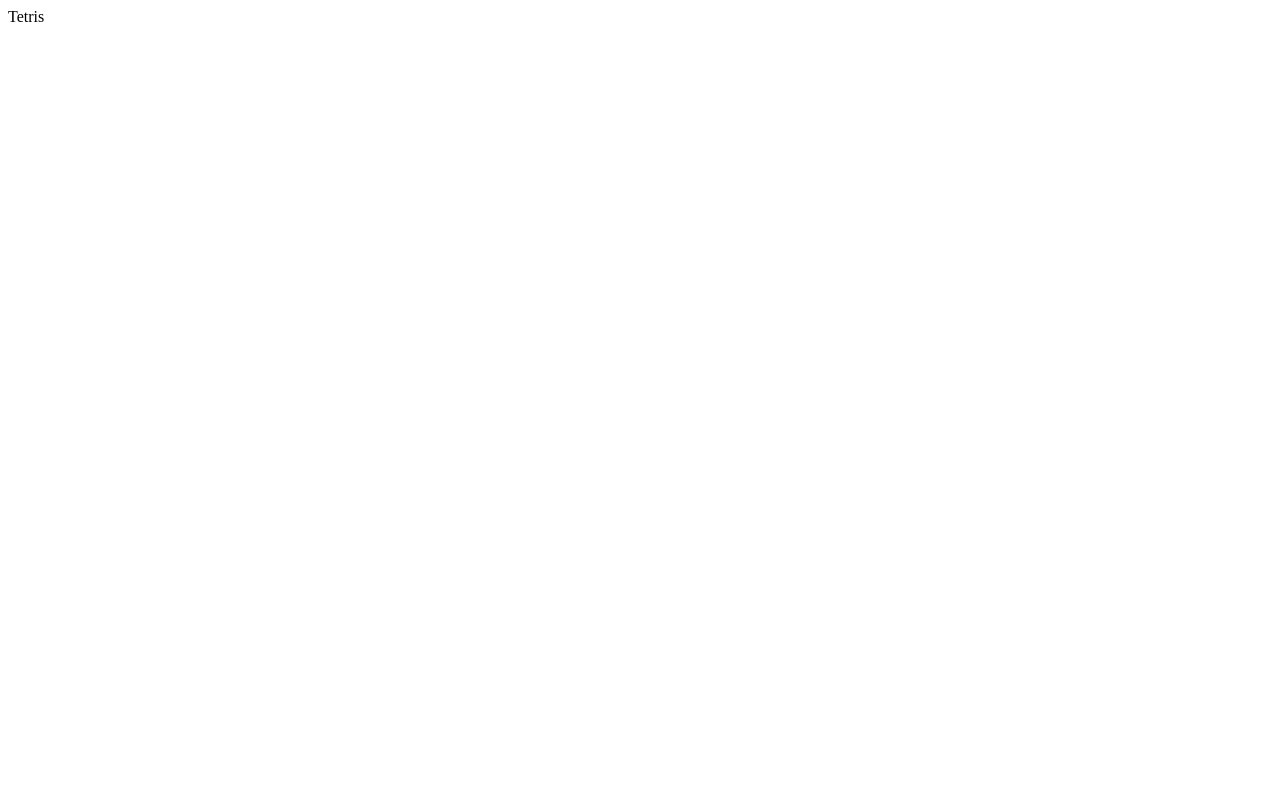
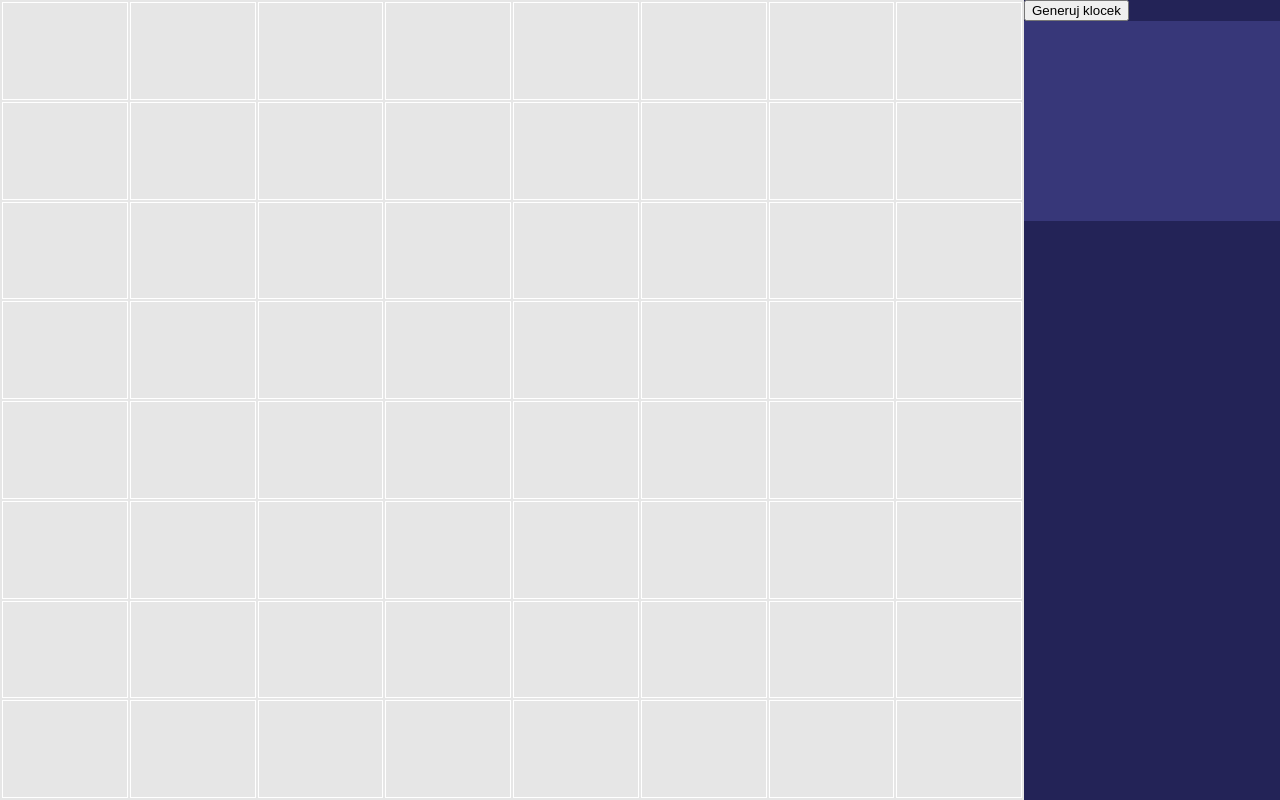
Before and after one commit to 217868/IPM_zad_1, a plain HTML site: page zad3/tetris/index.html in a window 1280 px wide. Drawn offline with Linux system fonts and the light colour scheme.

Commit message:
Generated grid and box

```diff
--- a/zad3/tetris/index.html
+++ b/zad3/tetris/index.html
@@ -4,7 +4,67 @@
         <link rel="stylesheet" href="style.css">
         <title>244048 - Arkadiusz Zasina</title>
     </head>
-    <body>
-        Tetris
+    <script>
+        function generateBox() {
+            console.log("generate");
+            let container = document.getElementById("boxContainer");
+            let box = document.createElement("div");
+            box.setAttribute("class", "box");
+            let width = Math.floor(document.body.clientWidth / 10) + "px";
+            let height = Math.floor(document.body.clientHeight / 8) + "px";
+            box.style.width = width;
+            box.style.height = height;
+            box.style.backgroundColor = "#" + Math.floor(Math.random() *255 * 255 * 255).toString(16);
+            console.log(box);
+            container.innerHTML = "";
+            container.appendChild(box);
+        }
+
+        function allowDrop(ev) {
+            ev.preventDefault();
+        }
+
+        function dragStart(ev) {
+            let index = findTargetIndex(ev);
+            ev.dataTransfer.setData("text", index);
+        }
+
+        function drop(ev) {
+            ev.preventDefault();
+            let indexToInsert = parseInt(ev.dataTransfer.getData("text"));
+            let indexToInsertAfter = findTargetIndex(ev);
+            let child = ev.target.parentNode.children[indexToInsert];
+            let childBefore = ev.target.parentNode.children[indexToInsertAfter];
+            ev.target.parentNode.removeChild(child);
+            ev.target.parentNode.insertBefore(child, childBefore.nextSibling);
+        }
+
+        // function findTargetIndex(ev) {
+        //     let children = Array.prototype.slice.call( ev.target.parentNode.children );
+        //     return children.findIndex(x => x.attributes['num'].value == ev.target.attributes['num'].value);
+        // }
+
+        function initializeTable(ev) {
+            let table = document.getElementById("maingrid");
+            for (let i = 0; i < 8; i++) {
+                let row = document.createElement("tr")
+                table.appendChild(row);
+                for (let j = 0; j < 8; j++) {
+                    let cell = document.createElement("td");
+                    row.appendChild(cell);
+                }
+            }
+        }
+    </script>
+    <body onLoad="initializeTable(event)">
+        <div class="app">
+            <div class="platform">
+                <table id="maingrid"></table>
+            </div>
+            <div class="builder">
+                <button onclick="generateBox()">Generuj klocek</button>
+                <div id="boxContainer"></div>
+            </div>
+        </div>
     </body>
 </html>
--- a/zad3/tetris/style.css
+++ b/zad3/tetris/style.css
@@ -1,39 +1,44 @@
-body {
-    background-color: transparent;
+body, html {
+    height: 100%;
+    margin: 0;
+    padding: 0;
 }
 
-.form {
-    width: 50%;
+.app {
     display: flex;
-    flex-direction: column;
-    align-items: center;
+    height: 100%;
 }
 
-.field {
-    width: 100%;
-    display: flex;
-    margin-bottom: 5px;
+.platform {
+    flex: 8;
+    background-color: rgb(230, 230, 230);
+    height: 100%;
 }
 
-.field label {
-    flex: 1;
-    text-align: right;
-    margin-right: 15px;
+.builder {
+    flex: 2;
+    background-color: rgb(35, 35, 87);
+    height: 100%;
 }
 
-.field input, .field div {
-    flex: 1;
-    border-width: 4px;
+table {
+    width: 100%;
+    height: 100%;
 }
 
-.field input:invalid {
-    border-color: red;
+td {
+    border: 1px rgb(255, 255, 255) solid;
 }
 
-.field input:valid {
-    border-color: blue;
+#boxContainer {
+    display: flex;
+    justify-content: center;
+    align-items: center;
+    width: 100%;
+    height: 200px;
+    background-color: rgb(55, 55, 121);
 }
 
-.field .timePicker {
-    display: flex;
+.box {
+    cursor: pointer;
 }
```
Also changed, not shown: zad3/list/index.html (+0 -3 lines).
